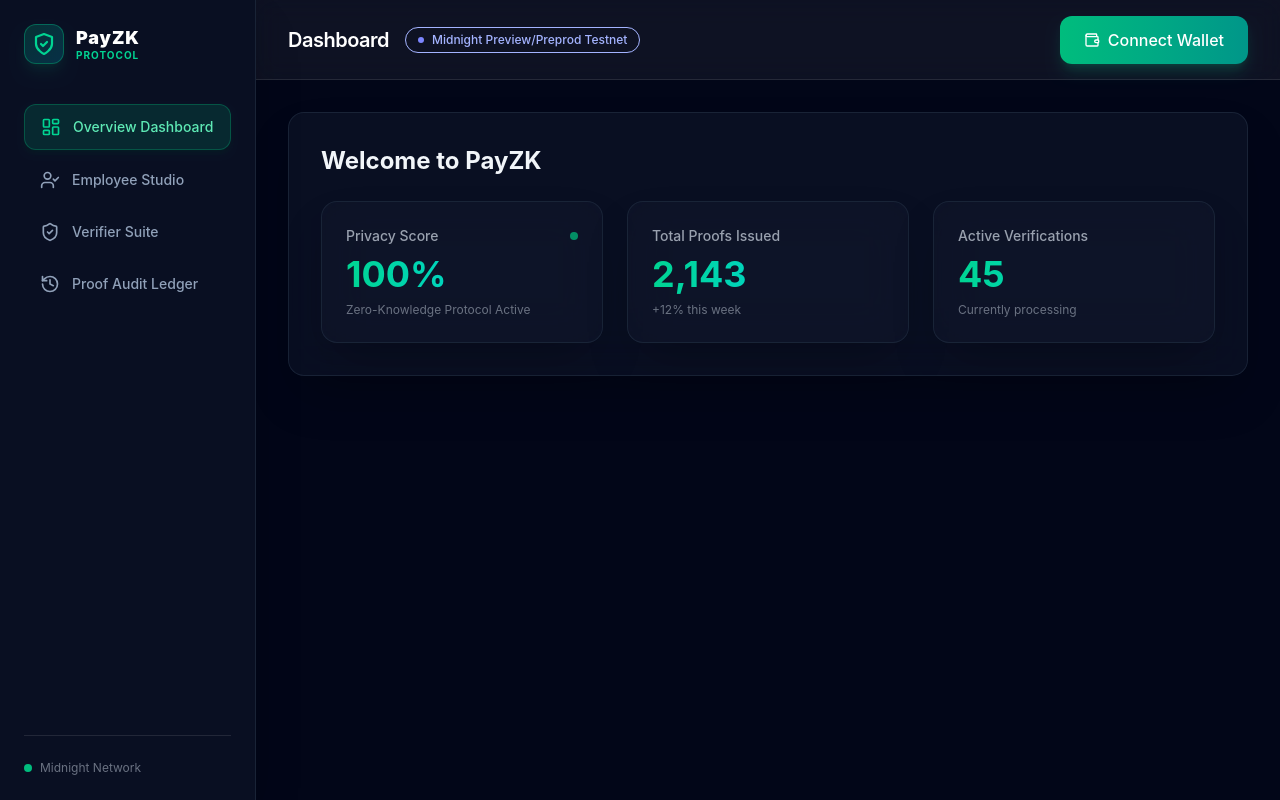
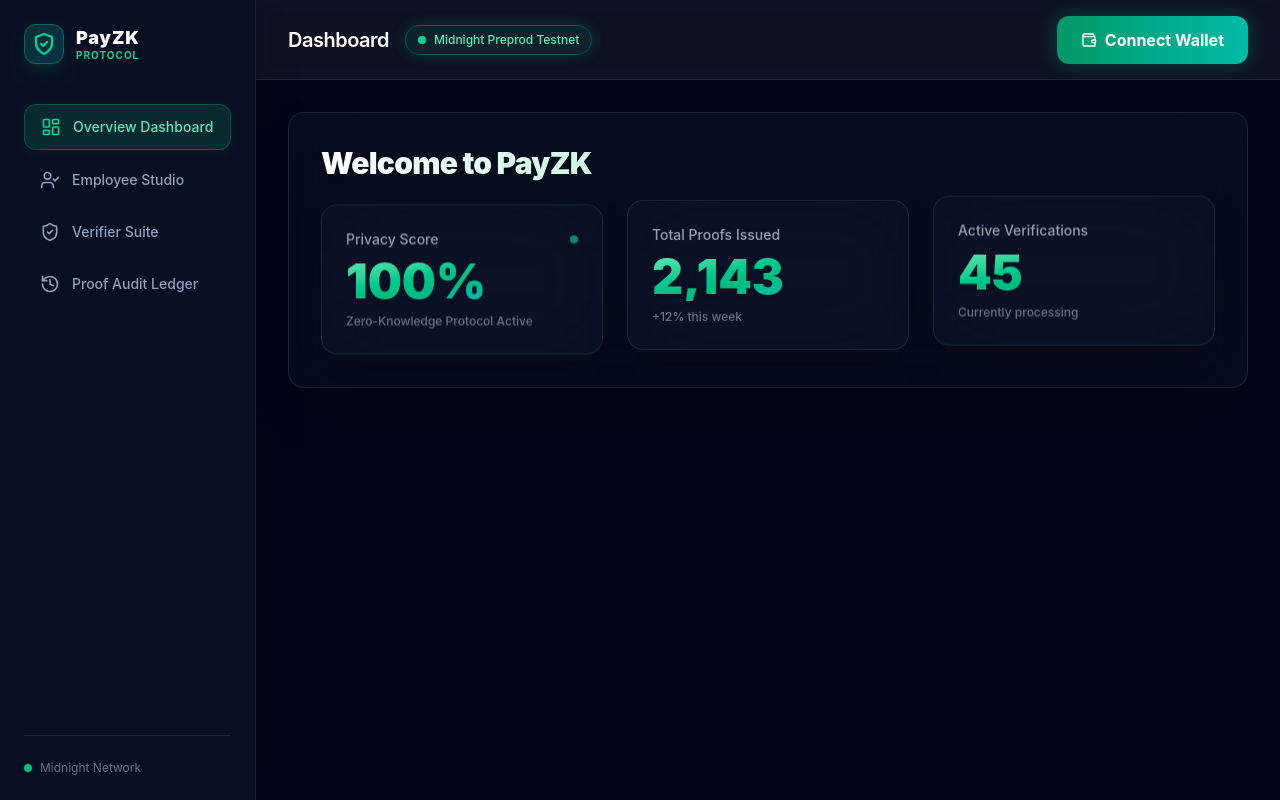
Before and after one commit to shivammpatil2007-star/PayZK-Midnight, a React (Vite) app in the folder frontend/: page / in a window 1280 px wide. Built offline with nearby package versions, Linux system fonts and the light colour scheme.

Commit message:
feat(ui): extreme glassmorphism, animated meshes, and floating card styling

```diff
--- a/frontend/src/App.tsx
+++ b/frontend/src/App.tsx
@@ -32,7 +32,7 @@ function App() {
           <div className="max-w-6xl mx-auto">
             {currentView === 'overview' && (
               <div className="glass-panel p-8 animate-in fade-in slide-in-from-bottom-4 duration-500">
-                <h2 className="text-2xl font-bold mb-6">Welcome to PayZK</h2>
+                <h2 className="text-3xl font-black mb-6 bg-clip-text text-transparent bg-gradient-to-r from-white via-emerald-200 to-emerald-500 drop-shadow-lg tracking-tight">Welcome to PayZK</h2>
                 <OverviewMetrics />
               </div>
             )}
--- a/frontend/src/components/Header.tsx
+++ b/frontend/src/components/Header.tsx
@@ -20,9 +20,9 @@ export const Header: React.FC<HeaderProps> = ({ wallet, address, error, isMockMo
     <header className="h-20 border-b border-white/10 bg-white/5 backdrop-blur-md px-8 flex items-center justify-between sticky top-0 z-10">
       <div className="flex items-center gap-4">
         <h1 className="text-xl font-semibold text-white tracking-tight">Dashboard</h1>
-        <div className="hidden md:flex items-center gap-2 px-3 py-1 rounded-full bg-midnight/10 border border-midnight/20 text-indigo-300 text-xs font-medium">
-          <span className="w-1.5 h-1.5 rounded-full bg-indigo-400 animate-pulse"></span>
-          Midnight Preview/Preprod Testnet
+        <div className="hidden md:flex items-center gap-2 px-3 py-1.5 rounded-full bg-emerald-500/10 border border-emerald-500/30 text-emerald-300 text-xs font-medium shadow-[0_0_15px_rgba(16,185,129,0.2)] animate-pulse-glow">
+          <span className="w-2 h-2 rounded-full bg-emerald-400 animate-pulse"></span>
+          Midnight Preprod Testnet
         </div>
       </div>
 
--- a/frontend/src/components/OverviewMetrics.tsx
+++ b/frontend/src/components/OverviewMetrics.tsx
@@ -3,23 +3,23 @@ import React from 'react';
 export const OverviewMetrics: React.FC = () => {
   return (
     <div className="grid grid-cols-1 md:grid-cols-3 gap-6">
-      <div className="glass-panel p-6">
+      <div className="glass-panel p-6 animate-float" style={{ animationDelay: '0s' }}>
         <div className="flex items-center justify-between mb-2">
           <h3 className="text-gray-400 text-sm font-medium">Privacy Score</h3>
           <span className="flex h-2 w-2 rounded-full bg-emerald-500 animate-pulse"></span>
         </div>
-        <div className="text-4xl font-bold bg-clip-text text-transparent bg-gradient-to-r from-emerald-400 to-cyan-400">100%</div>
-        <p className="text-xs text-gray-500 mt-2">Zero-Knowledge Protocol Active</p>
+        <div className="text-5xl font-black bg-clip-text text-transparent bg-gradient-to-br from-emerald-300 via-emerald-500 to-cyan-500 drop-shadow-sm">100%</div>
+        <p className="text-xs text-gray-500 mt-2 font-medium">Zero-Knowledge Protocol Active</p>
       </div>
-      <div className="glass-panel p-6">
+      <div className="glass-panel p-6 animate-float" style={{ animationDelay: '1s' }}>
         <h3 className="text-gray-400 text-sm font-medium mb-2">Total Proofs Issued</h3>
-        <div className="text-4xl font-bold bg-clip-text text-transparent bg-gradient-to-r from-emerald-400 to-cyan-400">2,143</div>
-        <p className="text-xs text-gray-500 mt-2">+12% this week</p>
+        <div className="text-5xl font-black bg-clip-text text-transparent bg-gradient-to-br from-emerald-300 via-emerald-500 to-cyan-500 drop-shadow-sm">2,143</div>
+        <p className="text-xs text-gray-500 mt-2 font-medium">+12% this week</p>
       </div>
-      <div className="glass-panel p-6">
+      <div className="glass-panel p-6 animate-float" style={{ animationDelay: '2s' }}>
         <h3 className="text-gray-400 text-sm font-medium mb-2">Active Verifications</h3>
-        <div className="text-4xl font-bold bg-clip-text text-transparent bg-gradient-to-r from-emerald-400 to-cyan-400">45</div>
-        <p className="text-xs text-gray-500 mt-2">Currently processing</p>
+        <div className="text-5xl font-black bg-clip-text text-transparent bg-gradient-to-br from-emerald-300 via-emerald-500 to-cyan-500 drop-shadow-sm">45</div>
+        <p className="text-xs text-gray-500 mt-2 font-medium">Currently processing</p>
       </div>
     </div>
   );
--- a/frontend/src/index.css
+++ b/frontend/src/index.css
@@ -9,18 +9,55 @@
 
 @layer components {
   .glass-panel {
-    @apply bg-slate-900/60 backdrop-blur-xl border border-slate-800/80 shadow-2xl transition-all duration-300 ease-out rounded-2xl;
+    @apply bg-slate-900/40 backdrop-blur-2xl border border-slate-700/50 shadow-2xl transition-all duration-500 ease-out rounded-2xl relative overflow-hidden;
+  }
+
+  .glass-panel::before {
+    content: '';
+    @apply absolute inset-0 bg-gradient-to-br from-white/5 to-transparent opacity-0 transition-opacity duration-500 pointer-events-none;
   }
 
   .glass-panel:hover {
-    @apply border-emerald-500/40 shadow-emerald-500/10 -translate-y-0.5;
+    @apply border-emerald-500/50 shadow-[0_0_30px_rgba(16,185,129,0.15)] -translate-y-1;
+  }
+
+  .glass-panel:hover::before {
+    @apply opacity-100;
   }
 
   .btn-primary {
-    @apply bg-gradient-to-r from-emerald-500 to-teal-600 hover:from-emerald-400 hover:to-teal-500 text-white font-medium py-3 px-6 rounded-xl transition-all duration-200 shadow-lg shadow-emerald-500/20 active:scale-95 disabled:opacity-50 disabled:cursor-not-allowed flex items-center justify-center gap-2;
+    @apply relative overflow-hidden bg-gradient-to-r from-emerald-600 to-teal-500 hover:from-emerald-500 hover:to-teal-400 text-white font-bold py-3 px-6 rounded-xl transition-all duration-300 shadow-[0_0_20px_rgba(16,185,129,0.3)] hover:shadow-[0_0_30px_rgba(16,185,129,0.5)] active:scale-95 disabled:opacity-50 disabled:cursor-not-allowed flex items-center justify-center gap-2;
+  }
+
+  .btn-primary::after {
+    content: '';
+    @apply absolute top-0 left-0 w-full h-full bg-gradient-to-r from-transparent via-white/20 to-transparent -translate-x-full transition-transform duration-700;
+  }
+
+  .btn-primary:hover::after {
+    @apply translate-x-full;
   }
 
   .input-field {
-    @apply w-full bg-slate-950/50 border border-slate-700/50 rounded-xl py-3 px-4 text-white focus:outline-none focus:border-emerald-500 focus:ring-1 focus:ring-emerald-500 transition-all duration-200 placeholder-slate-500;
+    @apply w-full bg-slate-950/50 border border-slate-700/50 rounded-xl py-3 px-4 text-white focus:outline-none focus:border-emerald-500 focus:ring-2 focus:ring-emerald-500/50 transition-all duration-300 placeholder-slate-500 shadow-inner;
   }
 }
+
+@keyframes float {
+  0% { transform: translateY(0px); }
+  50% { transform: translateY(-10px); }
+  100% { transform: translateY(0px); }
+}
+
+@keyframes pulse-glow {
+  0%, 100% { opacity: 1; transform: scale(1); }
+  50% { opacity: 0.8; transform: scale(1.05); }
+}
+
+.animate-float {
+  animation: float 6s ease-in-out infinite;
+}
+
+.animate-pulse-glow {
+  animation: pulse-glow 3s ease-in-out infinite;
+}
```
